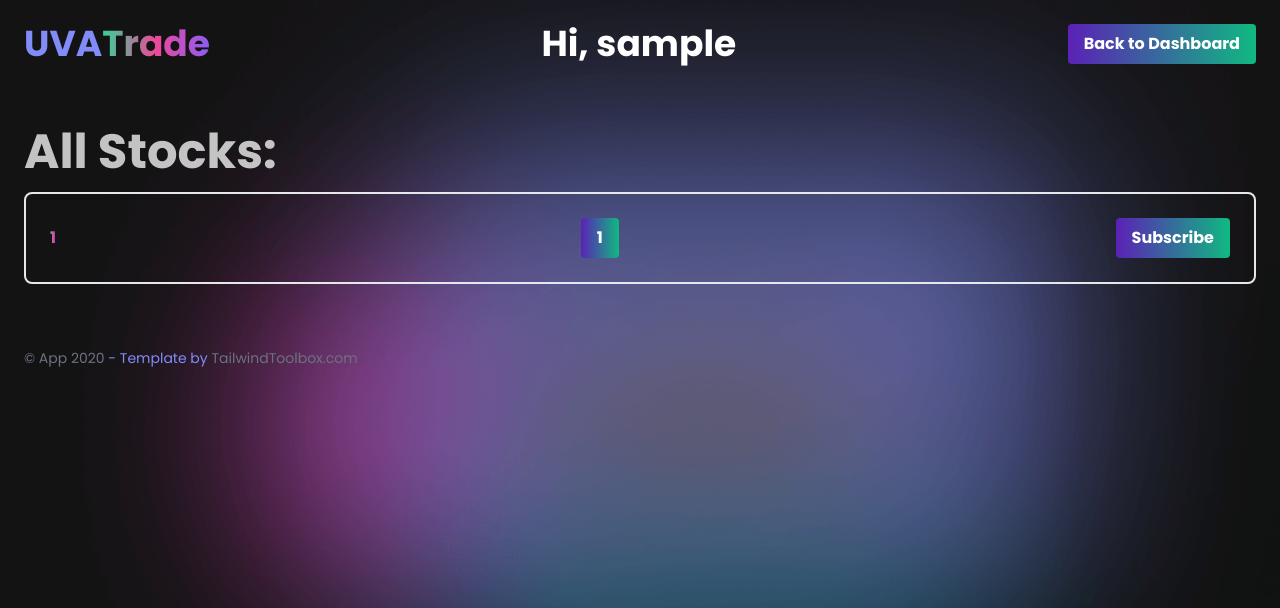
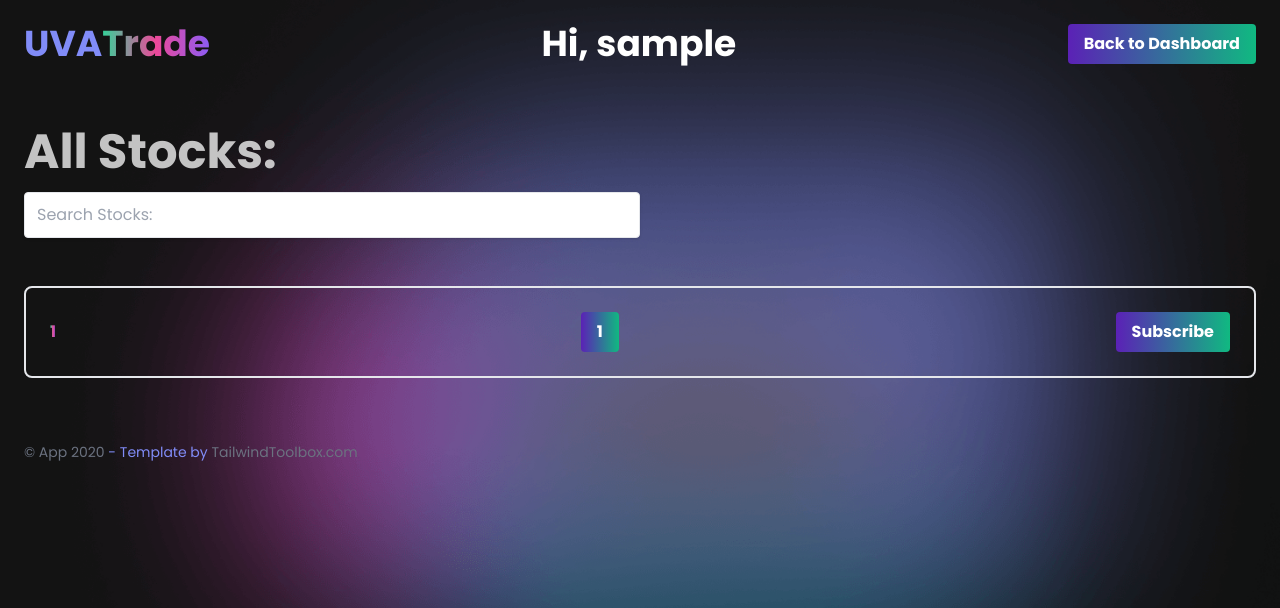
Before and after one commit to bryan-eastwood/cs4750-stock-app, a Flask app: template templates/allstocks.html in a window 1280 px wide. Shown: the top 608 px of the page. Run offline with Flask 2, Linux system fonts and the light colour scheme; the template is opened without the code that fills it: most values are stand-ins (such as "Sample title", 1, 10 or a date in 2020); some libraries are stand-ins or nearby versions.

Commit message:
Searching

```diff
--- a/main.py
+++ b/main.py
@@ -90,7 +90,7 @@ def dashboard():
 @app.route('/allstocks', methods = ['POST', 'GET'])
 def allstocks():
   username = request.cookies.get("userID")
-  cursor.execute("SELECT DISTINCT ticker FROM price_data;")
+  cursor.execute("SELECT ticker FROM is_on")
   allstocks = []
   for x in cursor:
       allstocks.append(x)
--- a/templates/allstocks.html
+++ b/templates/allstocks.html
@@ -1,4 +1,8 @@
 <!DOCTYPE html>
+<script
+  src="https://code.jquery.com/jquery-3.6.0.min.js"
+  integrity="sha256-/xUj+3OJU5yExlq6GSYGSHk7tPXikynS7ogEvDej/m4="
+  crossorigin="anonymous"></script>
 <html lang="en">
   <head>
     <meta charset="UTF-8" />
@@ -41,13 +45,25 @@
 
       </div>
       <br></br>
+      <div>
       <h1 class="my-4 text-3xl md:text-5xl text-white opacity-75 font-bold leading-tight text-center md:text-left">
         All Stocks:
       </h1>
+      <input
+      class="shadow appearance-none border rounded w-1/2 p-3 text-gray-700 leading-tight focus:ring transform transition hover:scale-105 duration-300 ease-in-out"
+      id="ticker"
+      oninput="search(this.value)"
+      name="ticker"
+      type="text"
+      placeholder="Search Stocks:"
+      />
+      </div>
+      <br>
+      </br>
 
       <div class="rounded-lg border-2 p-2 border-gray text-white">
         <table class="table-fixed">
-            <tbody>
+            <tbody id="list">
               {% for stock in allstocks %}
               <tr>
                 <td class="font-extrabold p-4 w-1/2"><span class="bg-clip-text text-transparent bg-gradient-to-r from-green-400 via-pink-500 to-purple-500">
@@ -80,4 +96,51 @@
       </div>
     </div>
   </body>
+<script>
+function generate(ticker) {
+  return `
+  <tr>
+                <td class="font-extrabold p-4 w-1/2"><span class="bg-clip-text text-transparent bg-gradient-to-r from-green-400 via-pink-500 to-purple-500">
+                    ${ticker}
+                  </span></td>
+
+                <td class="p-4 w-2/3">
+                    <form action="/chart" method="get">
+                        <input class="bg-gradient-to-r from-purple-800 to-green-500 hover:from-pink-500 hover:to-green-500 text-white font-bold py-2 px-4 rounded focus:ring transform transition hover:scale-105 duration-300 ease-in-out"
+                         type="submit" value= ${ticker} id="ticker" name="ticker">
+                      </form>
+                </td>
+                <td class="p-4 w-2/3">
+                    <form method="get">
+                        <input class="bg-gradient-to-r from-purple-800 to-green-500 hover:from-pink-500 hover:to-green-500 text-white font-bold py-2 px-4 rounded focus:ring transform transition hover:scale-105 duration-300 ease-in-out"
+                         type="submit" value= Subscribe id="subscribe" name="subscribe">
+                      </form>
+                </td>
+              </tr>
+
+  `;
+}
+
+  function search(str) {
+    $.ajax({
+
+      url: '/stocks',
+      type: 'GET',
+      data: {
+        'query': str
+      },
+      dataType: 'json',
+      success: function (data) {
+        $('#list')[0].innerHTML = '';
+        data.forEach(t => {
+          $('#list').append(generate(t));
+        });
+      },
+      error: function (request, error) {
+        alert("Request: " + JSON.stringify(error));
+      }
+    });
+  }
+
+</script>
 </html>
```
